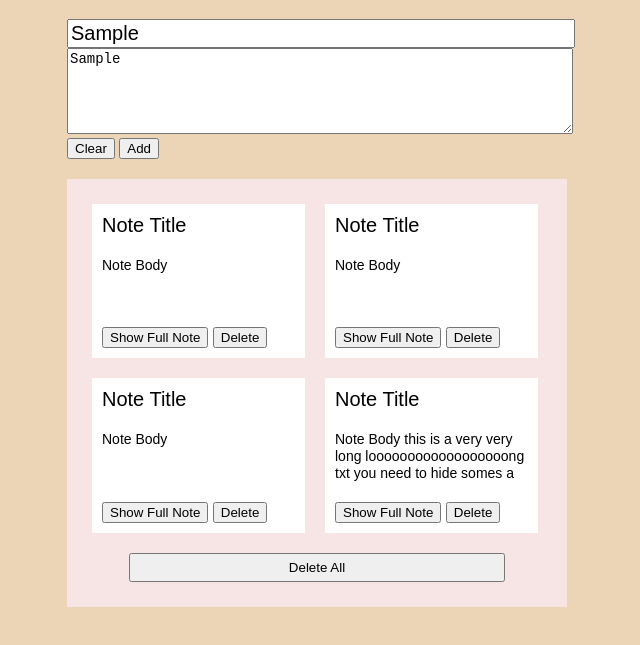
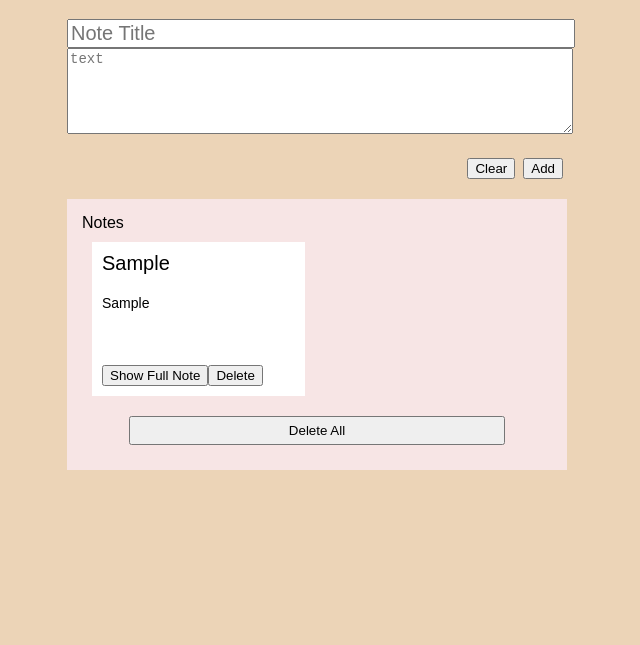
Before and after one commit to Sozai83/Project3_NoteTakingApp, a website: page index.html in a window 1280 px wide. Both pictures are taken after typing "Sample", "Sample" into the empty fields and a click on the button "Add". Shown: the part 61-706 px from the top of the page, without its empty margins (323-963 px from the left). Drawn offline with Linux system fonts and the light colour scheme.

Commit message:
added function to add note card

```diff
--- a/index.html
+++ b/index.html
@@ -11,12 +11,12 @@
             <div class="note-input">
                 <input class="input-note-title" placeholder="Note Title"></input>
                 <textarea class="input-note-body" placeholder="text" rows="5" cols="50"></textarea>
+                <button id="add-note-input">Add</button>
                 <button id="clear-note-input">Clear</button>
-                <button id="add-note-input">Add</button>
             </div>
             <div class="note-cards">
-                <!-- <div class="note-cards-title">Notes</div> -->
-                <div class="note-card note-card-1">
+                <div id="note-cards-title">Notes</div>
+                <!-- <div class="note-card note-card-1">
                     <div class="title">Note Title</div>
                     <div class="body">Note Body</div>
                     <button class="show-full">Show Full Note</button>
@@ -39,7 +39,7 @@
                     <div class="body">Note Body this is a very very long loooooooooooooooooong txt you need to hide somes a very very long loooooooooooooooooong txt you need to hide som</div>
                     <button class="show-full">Show Full Note</button>
                     <button class="delete">Delete</button>
-                </div>
+                </div> -->
             <button class="delete-all">Delete All</button>
             </div>
         </div>
--- a/script.js
+++ b/script.js
@@ -1,7 +1,8 @@
 const clearNoteBtn = document.getElementById('clear-note-input');
 const addNoteBtn = document.getElementById('add-note-input');
 const inputTitle = document.getElementsByClassName('input-note-title');
-const inputBody = document.getElementsByClassName('input-note-body')
+const inputBody = document.getElementsByClassName('input-note-body');
+const noteCard = document.getElementById('note-cards-title');
 
 const noteList = [];
 
@@ -31,6 +32,9 @@ const addNote = function(){
 
         // Push the tempObj at the end of the array
         noteList.push(tempObj);
+
+        clearNote();
+        createNotes(noteList);
     }
 }
 
@@ -40,6 +44,14 @@ const clearNote = function(){
     inputBody[0].value = '';
 }
 
+// Create note card from the array
+const createNotes = function(arr){
+    let noteHtml = '';
+    noteHtml += '<div class="note-card '+ arr[arr.length - 1].id + '"><div class="title">' + arr[arr.length - 1].title + '</div><div class="body">' + arr[arr.length - 1].body +'</div><button class="show-full">Show Full Note</button><button class="delete">Delete</button></div>'
+    console.log(noteHtml);
+    noteCard.insertAdjacentHTML('afterend', noteHtml);
+}
+
 
 // Ditect when clear and add button is clicked
 clearNoteBtn.addEventListener('click', clearNote);
--- a/style.css
+++ b/style.css
@@ -7,6 +7,12 @@ body {
 
 .note-input{
     width: 100%;
+}
+
+#clear-note-input,
+#add-note-input{
+    float: right;
+    margin: 20px 4px;
 }
 
 .input-note-title,
@@ -31,7 +37,7 @@ body {
     flex-wrap: wrap;
 }
 
-.note-cards-title{
+#note-cards-title{
     width: 100%;
 }
 
```
